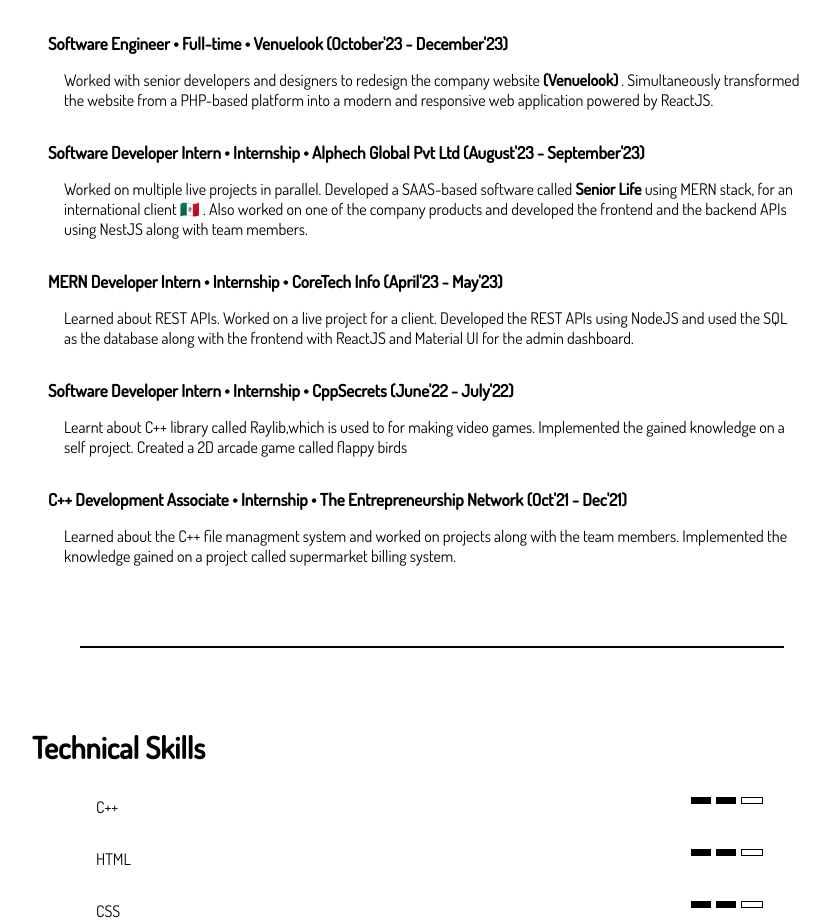
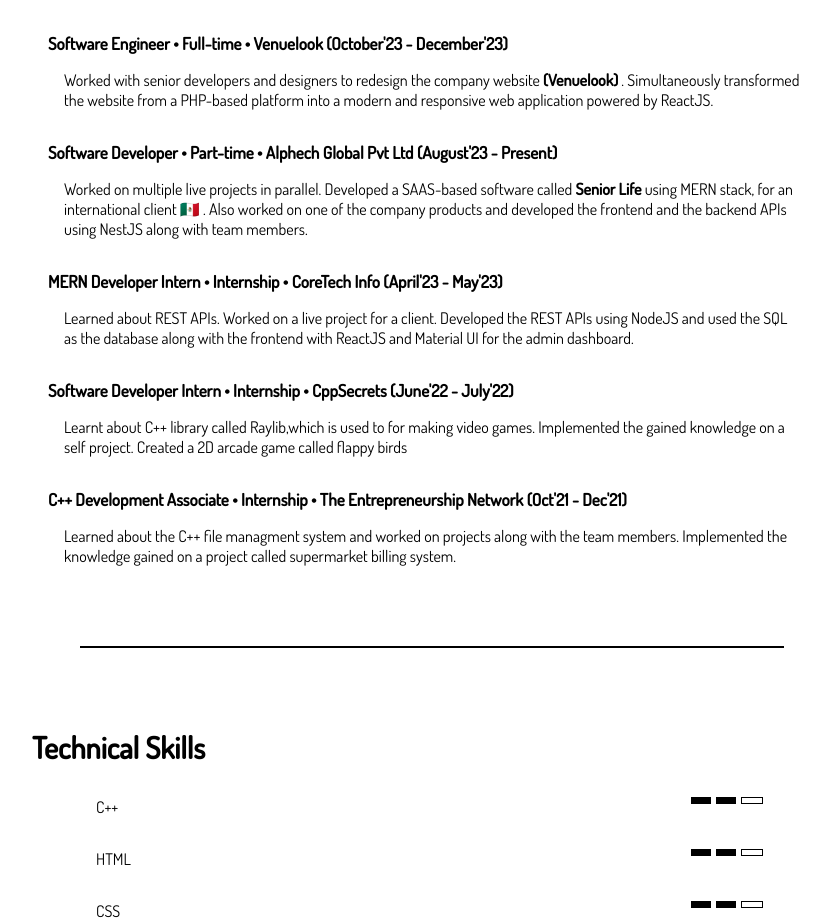
Before and after one commit to HerumbNagpal/Portfolio, a React (Create React App) app: page /#/resume in a window 1280 px wide. Shown: the part 1140-2063 px from the top of the page, without its empty margins (208-1038 px from the left). Built offline with nearby package versions, Linux system fonts and the light colour scheme; a web font is replaced by a local one.

Commit message:
updated work ex

```diff
--- a/src/components/Skills.js
+++ b/src/components/Skills.js
@@ -34,7 +34,7 @@
           <p className='xSummary' > Worked with senior developers and designers to redesign the company website <a style={{ color: 'inherit', fontWeight : '600' ,textDecoration: 'inherit' }} href="https://www.venuelook.com/"  target='_blank' rel='noreferrer'> (Venuelook) </a> . Simultaneously transformed the website from a PHP-based platform into a modern and responsive web application powered by ReactJS. </p>
 
 
-          <p className='xCompany' > Software Developer Intern • Internship •  Alphech Global Pvt Ltd  (August'23 - September'23)</p>
+          <p className='xCompany' > Software Developer • Part-time •  Alphech Global Pvt Ltd  (August'23 - Present)</p>
           <p className='xSummary' > Worked on multiple live projects in parallel. Developed a SAAS-based software called <a style={{ color: 'inherit', fontWeight : '600' ,textDecoration: 'inherit' }} href="https://seniorlife-nprd.azurewebsites.net/"  target='_blank' rel='noreferrer'> Senior Life </a> using MERN stack, for an international client 🇲🇽 . Also worked on one of the company products and developed the frontend and the backend APIs using NestJS along with team members. </p>
 
           <p className='xCompany' > MERN Developer Intern • Internship • CoreTech Info (April'23 - May'23)</p>
```
